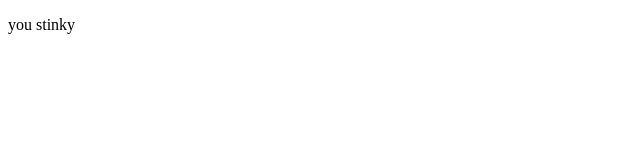
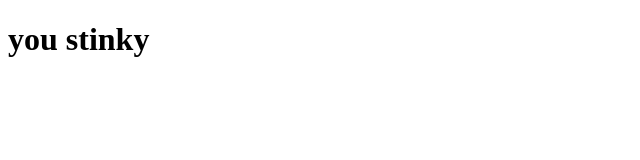
Before and after one commit to th3maxspe3d/th3maxspe3d.github.io, a plain HTML site: page index.html in a window 1280 px wide. Shown: the whole page, without its empty margins (0-640 px from the left). Drawn offline with Linux system fonts and the light colour scheme.

Commit message:
Update index.html

```diff
--- a/index.html
+++ b/index.html
@@ -1,6 +1,6 @@
 <!DOCTYPE html>
 <html>
 <body>
-<p>you stinky</p>
+<h1>you stinky</h1>
 </body>
 </html>
```
